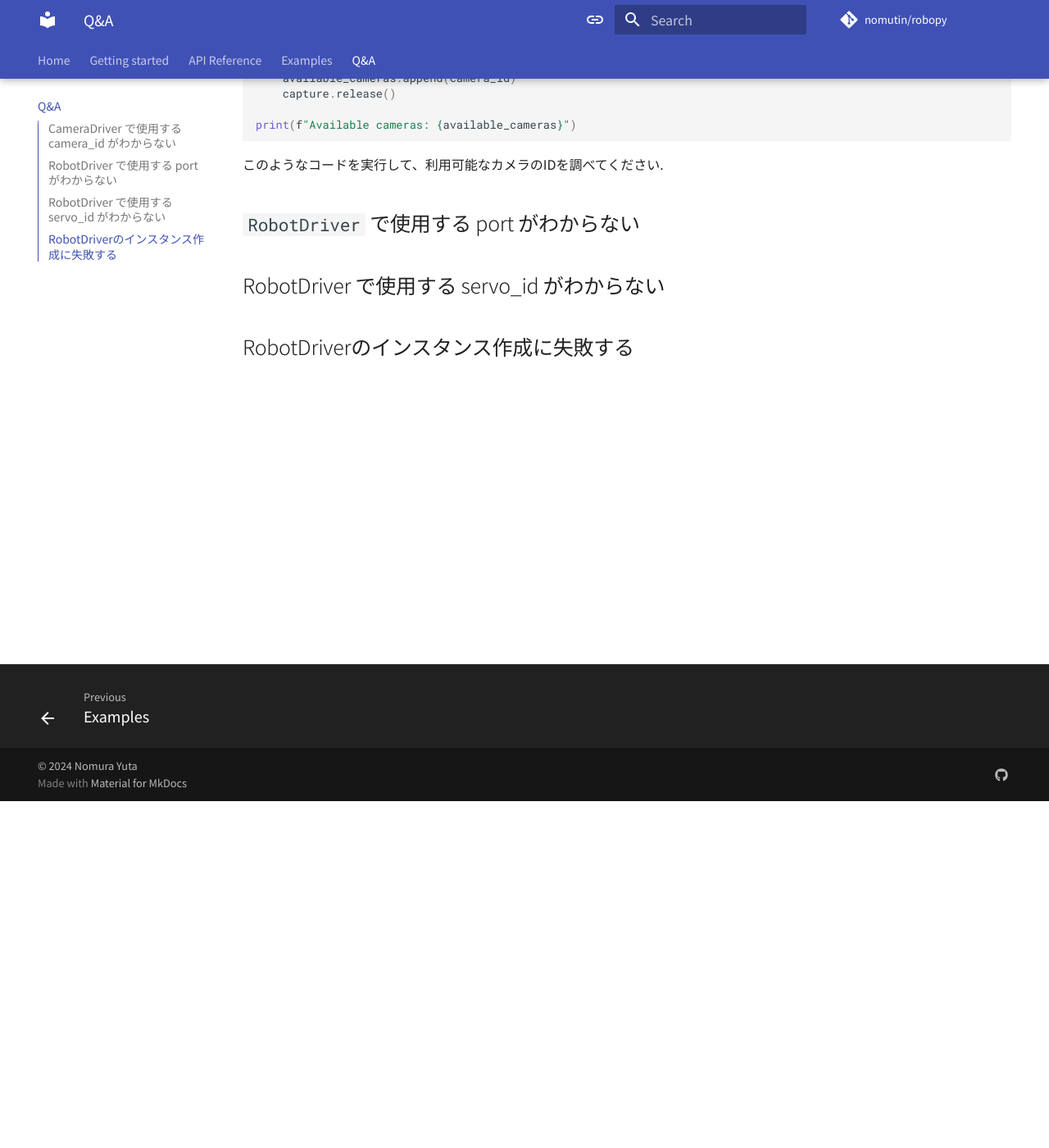
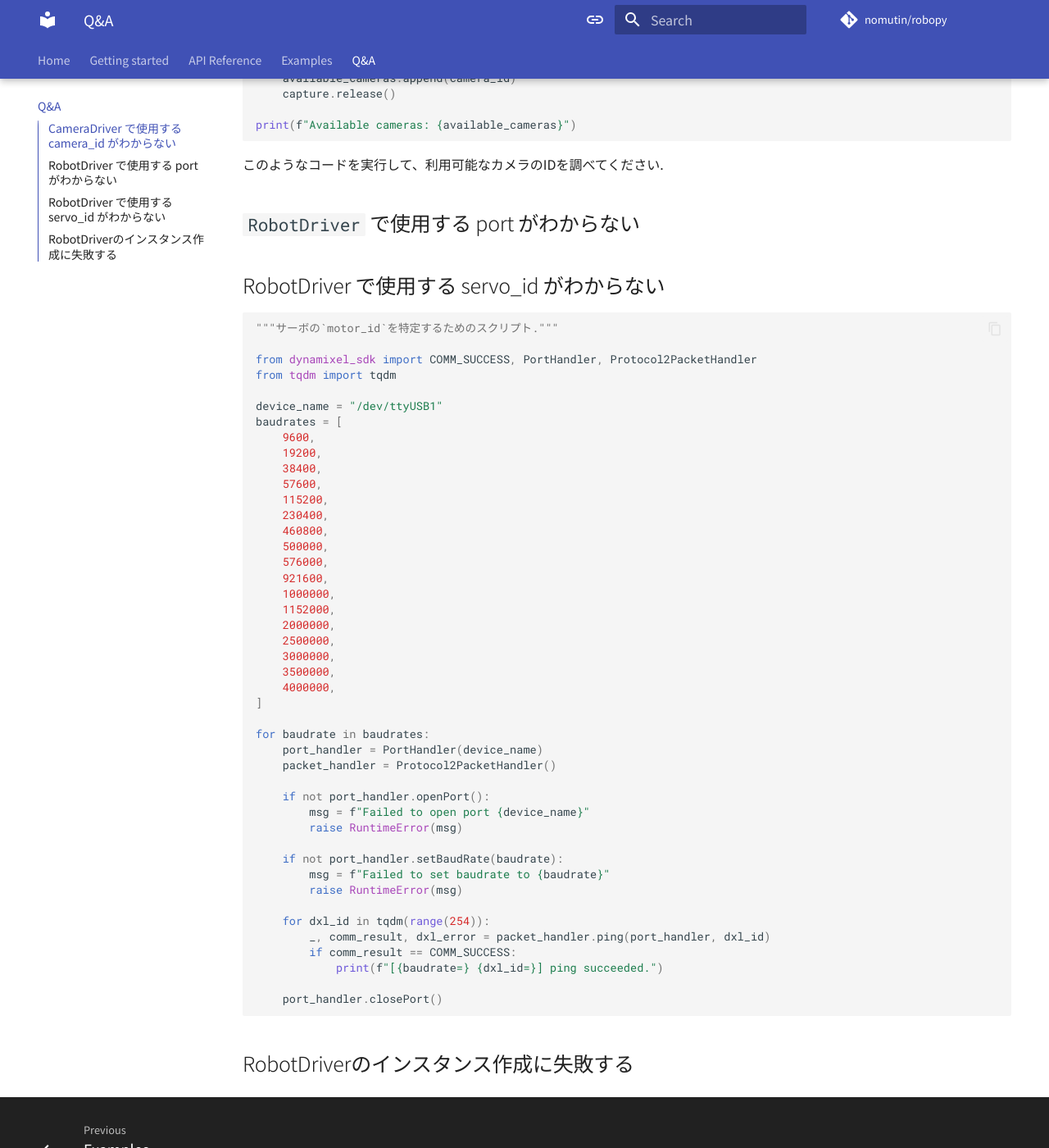
Before and after one commit to nomutin/robopy, an MkDocs documentation site: the page built from docs/qa.md, in a window 1280 px wide and 1400 px high, scrolled down 423 px. Shown: the whole window at 82% size. Built offline with MkDocs 1.6.1 and Material for MkDocs 9.7.7, drawn with Linux system fonts in a browser that asks for light colours; comment, search, counter and statistics services are not loaded.

Commit message:
`OpenManipulator`統合

````diff
--- a/docs/qa.md
+++ b/docs/qa.md
@@ -26,4 +26,51 @@ print(f"Available cameras: {available_cameras}")
 
 ## RobotDriver で使用する servo_id がわからない
 
+```python
+"""サーボの`motor_id`を特定するためのスクリプト."""
+
+from dynamixel_sdk import COMM_SUCCESS, PortHandler, Protocol2PacketHandler
+from tqdm import tqdm
+
+device_name = "/dev/ttyUSB1"
+baudrates = [
+    9600,
+    19200,
+    38400,
+    57600,
+    115200,
+    230400,
+    460800,
+    500000,
+    576000,
+    921600,
+    1000000,
+    1152000,
+    2000000,
+    2500000,
+    3000000,
+    3500000,
+    4000000,
+]
+
+for baudrate in baudrates:
+    port_handler = PortHandler(device_name)
+    packet_handler = Protocol2PacketHandler()
+
+    if not port_handler.openPort():
+        msg = f"Failed to open port {device_name}"
+        raise RuntimeError(msg)
+
+    if not port_handler.setBaudRate(baudrate):
+        msg = f"Failed to set baudrate to {baudrate}"
+        raise RuntimeError(msg)
+
+    for dxl_id in tqdm(range(254)):
+        _, comm_result, dxl_error = packet_handler.ping(port_handler, dxl_id)
+        if comm_result == COMM_SUCCESS:
+            print(f"[{baudrate=} {dxl_id=}] ping succeeded.")
+
+    port_handler.closePort()
+```
+
 ## RobotDriverのインスタンス作成に失敗する
````
